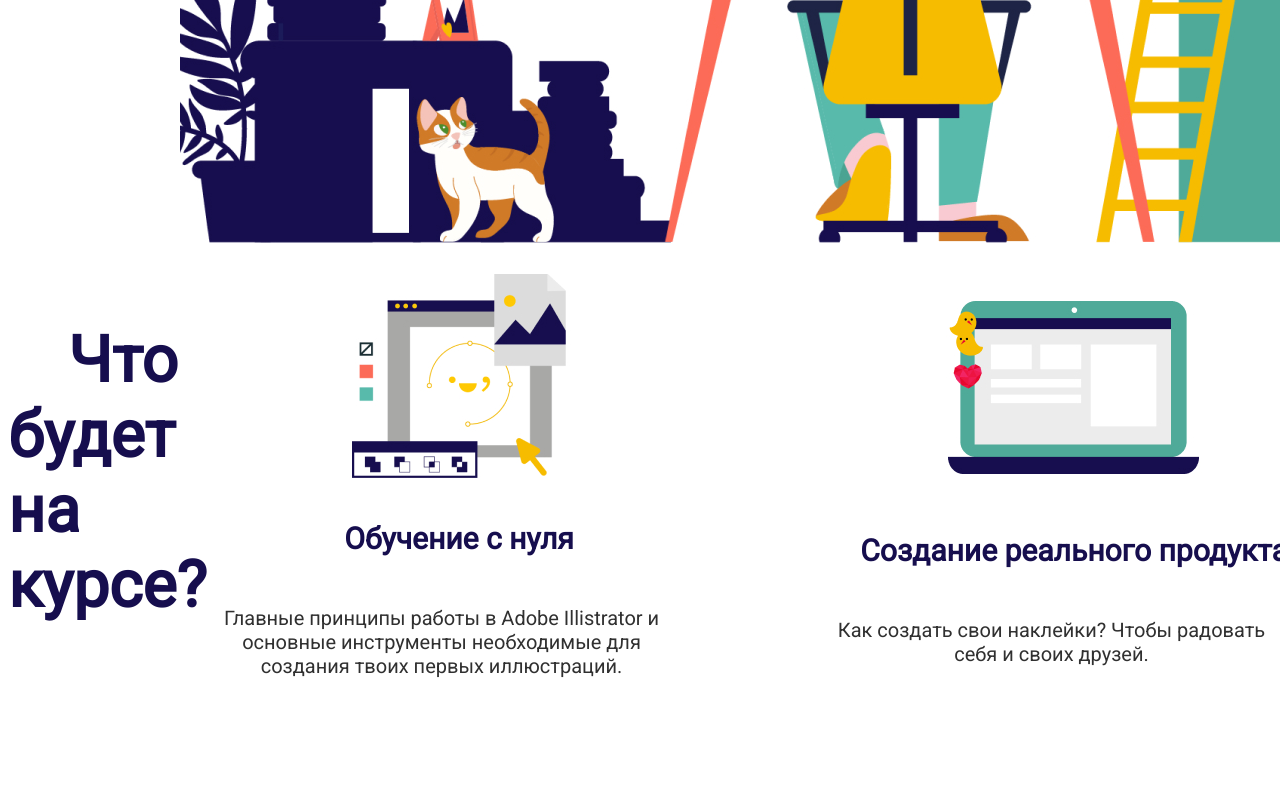
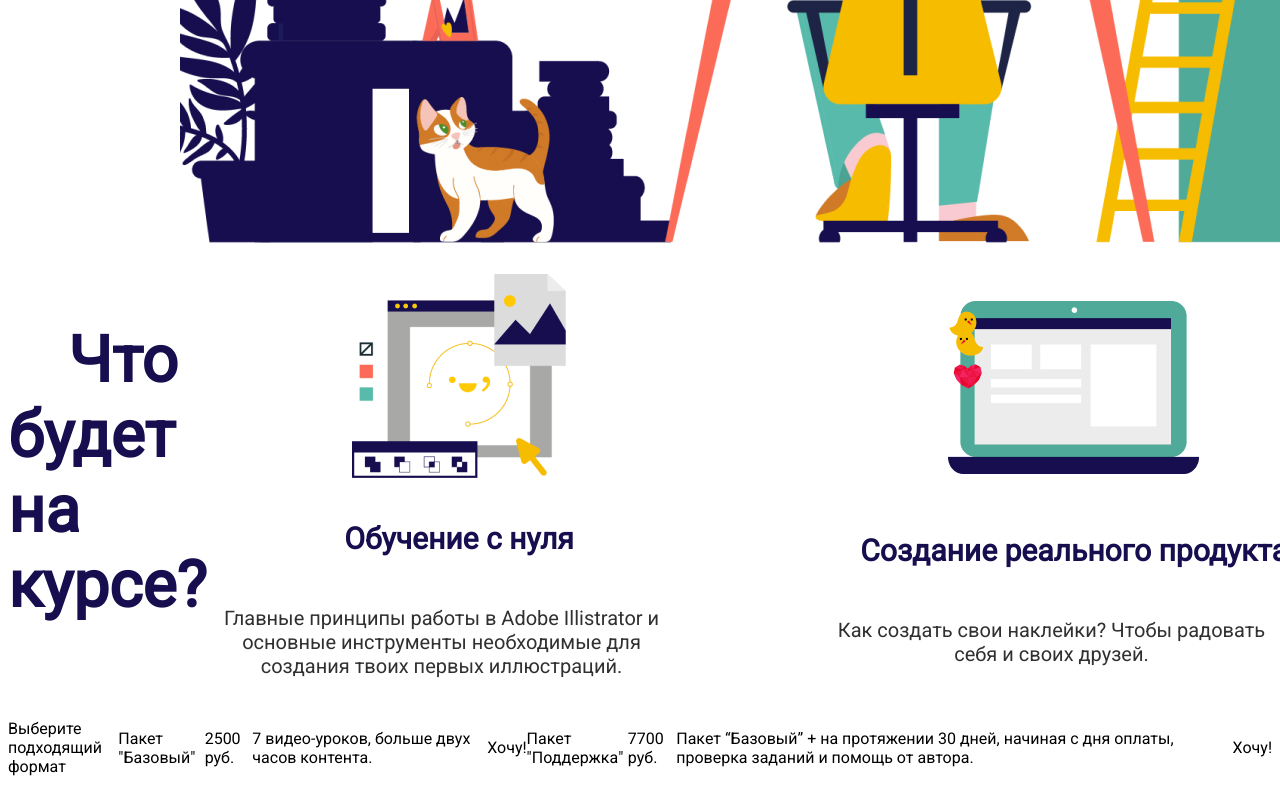
Before and after one commit to ArtMan120/STRPO, a plain HTML site: page index.html in a window 1280 px wide. Shown: the part 840-1640 px from the top of the page. Before the commit the page ends 1551 px from the top, so only its background shows below. Drawn offline with Linux system fonts and the light colour scheme.

Commit message:
Update index.html
html

```diff
--- a/index.html
+++ b/index.html
@@ -257,6 +257,41 @@
             </div>
         </div>
 
+    <div class = "ddiv_1">
+        <p class = "div1_1"> Выберите <br> подходящий формат </p>
+        <div class = "table">
+            <div class = "table_left_1">
+                <div class="table_left_header_1">
+                    <span class = "div2_1"> Пакет "Базовый"</span>
+                    <span class = "div3_1"> 2500 руб. </span>
+                </div>
+                <p class = "div4_1">
+                    7 видео-уроков, больше двух часов контента.
+                </p>
+                <a class = "div22_1" >
+                    Хочу!
+                </a>
+            </div>
+
+            <div class = "table_right_1">
+                <div class="table_right_header_1">
+                    <span class = "div2_1"> Пакет "Поддержка" </span>
+                    <span class = "div3_1"> 7700 руб. </span>
+                </div>
+                <p class = "div4_1">
+                 Пакет “Базовый” + на протяжении 30 дней,
+                начиная с дня оплаты, проверка заданий и
+                помощь от автора.
+                </p>
+                <a class = "div22_1" >
+                    Хочу!
+                </a>
+            </div>
+        </div>
+    </div>
+
+
+
 
 
 
```
